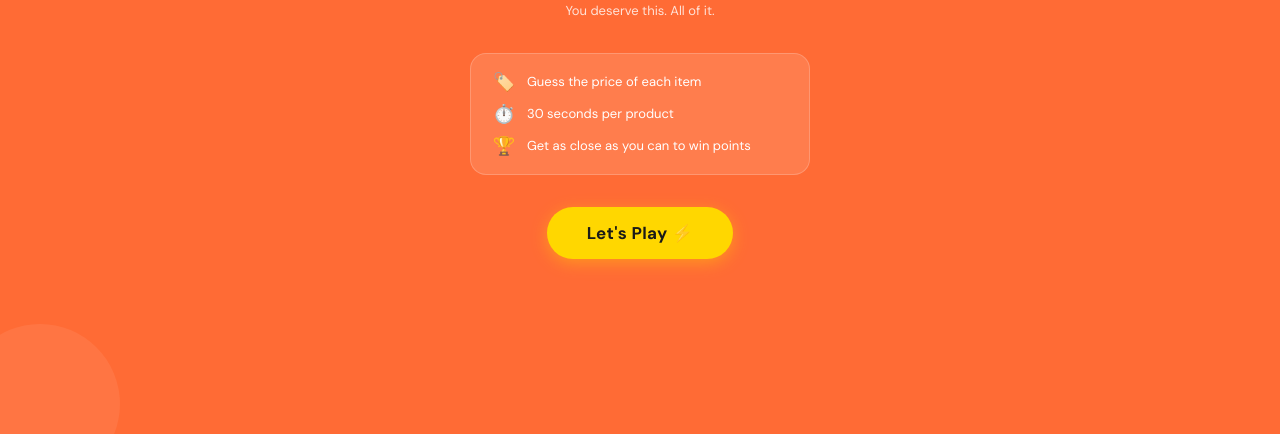
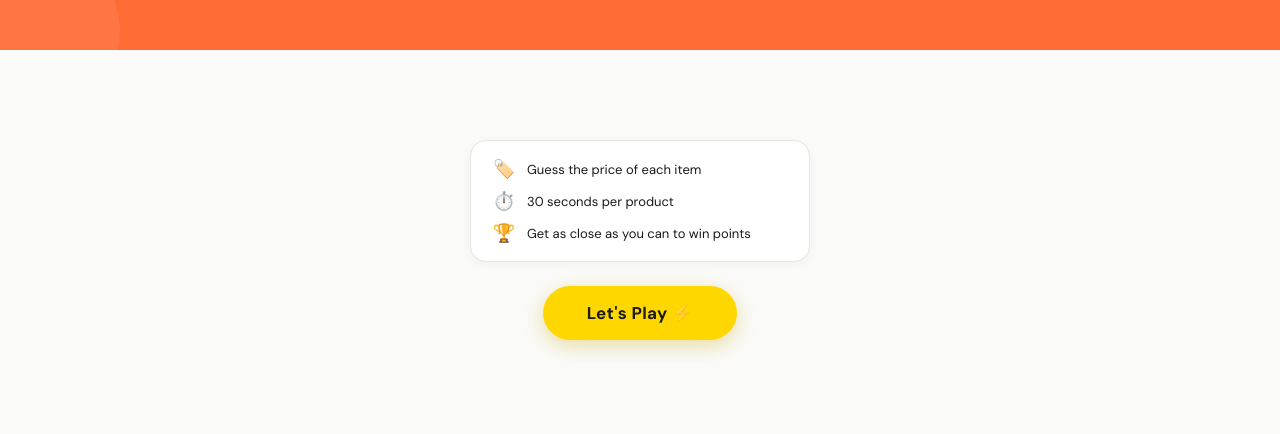
Before and after one commit to zachkrause33/guesstotal, a website: page index.html in a window 1280 px wide. Shown: the part 366-800 px from the top of the page. Drawn offline with Linux system fonts and the light colour scheme.

Commit message:
Split the intro background so the orange has something to read against
The intro was the only screen still wall-to-wall orange. Every other
screen already runs an orange masthead over a light content area; the
intro now follows the same pattern, splitting at 52% of the viewport.

Logo, theme emoji, theme name and tagline stay on orange -- that is the
brand moment. The rules card and CTA move onto the app background.

What that fixes:
- The rules card was frosted glass on orange (12% white fill, 20% white
  border, white text). On the light panel it is a normal white card with
  the standard border and near-black text.
- The gold CTA was warm-on-warm and read as decoration. On the light
  panel it is unmistakably the primary action. Shadow retuned from a gold
  glow to a grounded one, since a gold glow on gold does nothing.

No new colours, no change to the orange itself.

Also fixes a state this would otherwise have broken: the played-today
button styled itself white-on-translucent, which was legible against
orange but would have been invisible on the light panel. It is now a
muted grey chip.

Verified at 430x932 and 390x667, in both the playable and already-played
states -- split holds at 52%, no page overflow.


Claude-Session: https://claude.ai/code/session_01XN9XYPMHiSMexm9gGoFD5Z

Co-authored-by: Claude <noreply@anthropic.com>

```diff
--- a/index.html
+++ b/index.html
@@ -54,19 +54,24 @@ body{font-family:'DM Sans',sans-serif;color:var(--text);}
 @keyframes flashPop{0%{opacity:0}25%{opacity:.45}100%{opacity:0}}
 
 /* ─── THEME INTRO ───────────────────────────────── */
-#intro{background:var(--orange);align-items:center;justify-content:center;text-align:center;padding:2rem 1.5rem;overflow:hidden;}
+/* Split like every other screen: orange masthead, content area below it. Wall-
+   to-wall orange left the rules card and the gold CTA sitting warm-on-warm with
+   nothing to read against. */
+#intro{background:var(--bg);}
+.intro-top{background:var(--orange);flex:1 1 52%;min-height:0;position:relative;overflow:hidden;display:flex;flex-direction:column;align-items:center;justify-content:center;text-align:center;padding:1.75rem 1.5rem;}
+.intro-bottom{background:var(--bg);flex:1 1 48%;min-height:0;display:flex;flex-direction:column;align-items:center;justify-content:center;gap:1.5rem;padding:1.5rem 1.5rem 1.75rem;}
 .intro-blob{position:absolute;border-radius:50%;background:rgba(255,255,255,.07);}
 .intro-logo{font-family:'Bebas Neue',sans-serif;font-size:48px;letter-spacing:3px;color:#fff;line-height:1;}
 .intro-logo span{color:var(--gold);}
 .intro-emoji{font-size:56px;margin:1.25rem 0 .5rem;animation:popIn .5s cubic-bezier(.34,1.56,.64,1);}
 @keyframes popIn{from{transform:scale(0);opacity:0}to{transform:scale(1);opacity:1}}
 .intro-theme{font-family:'Bebas Neue',sans-serif;font-size:30px;color:#fff;letter-spacing:2px;line-height:1.15;margin-bottom:.5rem;}
-.intro-tag{font-size:13px;color:rgba(255,255,255,.8);margin-bottom:2rem;line-height:1.5;}
-.intro-rules{background:rgba(255,255,255,.12);border:1px solid rgba(255,255,255,.2);border-radius:var(--r);padding:1rem 1.25rem;margin-bottom:2rem;text-align:left;max-width:340px;width:100%;}
-.intro-rule{display:flex;align-items:center;gap:10px;font-size:13px;color:#fff;margin-bottom:8px;}
+.intro-tag{font-size:13px;color:rgba(255,255,255,.85);line-height:1.5;max-width:320px;}
+.intro-rules{background:var(--white);border:1.5px solid var(--border);border-radius:var(--r);padding:1rem 1.25rem;text-align:left;max-width:340px;width:100%;box-shadow:0 2px 10px rgba(0,0,0,.04);}
+.intro-rule{display:flex;align-items:center;gap:10px;font-size:13px;color:var(--text);margin-bottom:8px;}
 .intro-rule:last-child{margin-bottom:0;}
 .intro-rule-icon{font-size:18px;flex-shrink:0;width:26px;text-align:center;}
-.intro-btn{background:var(--gold);color:var(--text);font-family:'DM Sans',sans-serif;font-size:17px;font-weight:700;border:none;border-radius:999px;padding:15px 40px;cursor:pointer;letter-spacing:.3px;transition:transform .15s,box-shadow .15s;box-shadow:0 4px 16px rgba(255,215,0,.4);}
+.intro-btn{background:var(--gold);color:var(--text);font-family:'DM Sans',sans-serif;font-size:17px;font-weight:700;border:none;border-radius:999px;padding:16px 44px;cursor:pointer;letter-spacing:.3px;transition:transform .15s,box-shadow .15s;box-shadow:0 6px 20px rgba(201,168,0,.35);}
 .intro-btn:active{transform:scale(.96);}
 .intro-streak{position:absolute;top:16px;right:16px;background:rgba(255,255,255,.15);border:1px solid rgba(255,255,255,.25);border-radius:999px;padding:4px 12px;font-size:12px;font-weight:700;color:#fff;}
 
@@ -324,19 +329,23 @@ body{font-family:'DM Sans',sans-serif;color:var(--text);}
 
 <!-- ── INTRO SCREEN ───────────────────────────── -->
 <div class="screen active" id="intro">
+  <div class="intro-top">
     <div class="intro-blob" style="width:260px;height:260px;top:-80px;right:-70px;"></div>
-  <div class="intro-blob" style="width:160px;height:160px;bottom:-50px;left:-40px;"></div>
+    <div class="intro-blob" style="width:160px;height:160px;bottom:-60px;left:-40px;"></div>
     <div class="intro-streak" id="intro-streak" style="display:none;">🔥 <span id="intro-streak-num">0</span> day streak</div>
     <div class="intro-logo">GUESS <span>TOTAL</span></div>
     <div class="intro-emoji" id="intro-emoji">🛒</div>
     <div class="intro-theme" id="intro-theme">Loading...</div>
     <div class="intro-tag" id="intro-tag"></div>
+  </div>
+  <div class="intro-bottom">
     <div class="intro-rules">
       <div class="intro-rule"><div class="intro-rule-icon">🏷️</div><span>Guess the price of each item</span></div>
       <div class="intro-rule"><div class="intro-rule-icon">⏱️</div><span>30 seconds per product</span></div>
       <div class="intro-rule"><div class="intro-rule-icon">🏆</div><span>Get as close as you can to win points</span></div>
     </div>
     <button class="intro-btn" onclick="startGame()">Let's Play ⚡</button>
+  </div>
 </div>
 
 <!-- ── GAME SCREEN ────────────────────────────── -->
@@ -708,9 +717,12 @@ async function init(){
   if(hasPlayedToday()){
     const btn=document.querySelector('.intro-btn');
     if(btn){
+      // The button now sits on the white panel, so the spent state has to be a
+      // muted chip — white-on-translucent read fine against orange but would be
+      // invisible here.
       btn.textContent='Come Back Tomorrow 🌙';
-      btn.style.background='rgba(255,255,255,0.2)';
-      btn.style.color='#fff';
+      btn.style.background='var(--border)';
+      btn.style.color='var(--text2)';
       btn.style.boxShadow='none';
       btn.style.cursor='default';
       btn.onclick=null;
```
Lines whose indentation alone changed are shown as unchanged.
